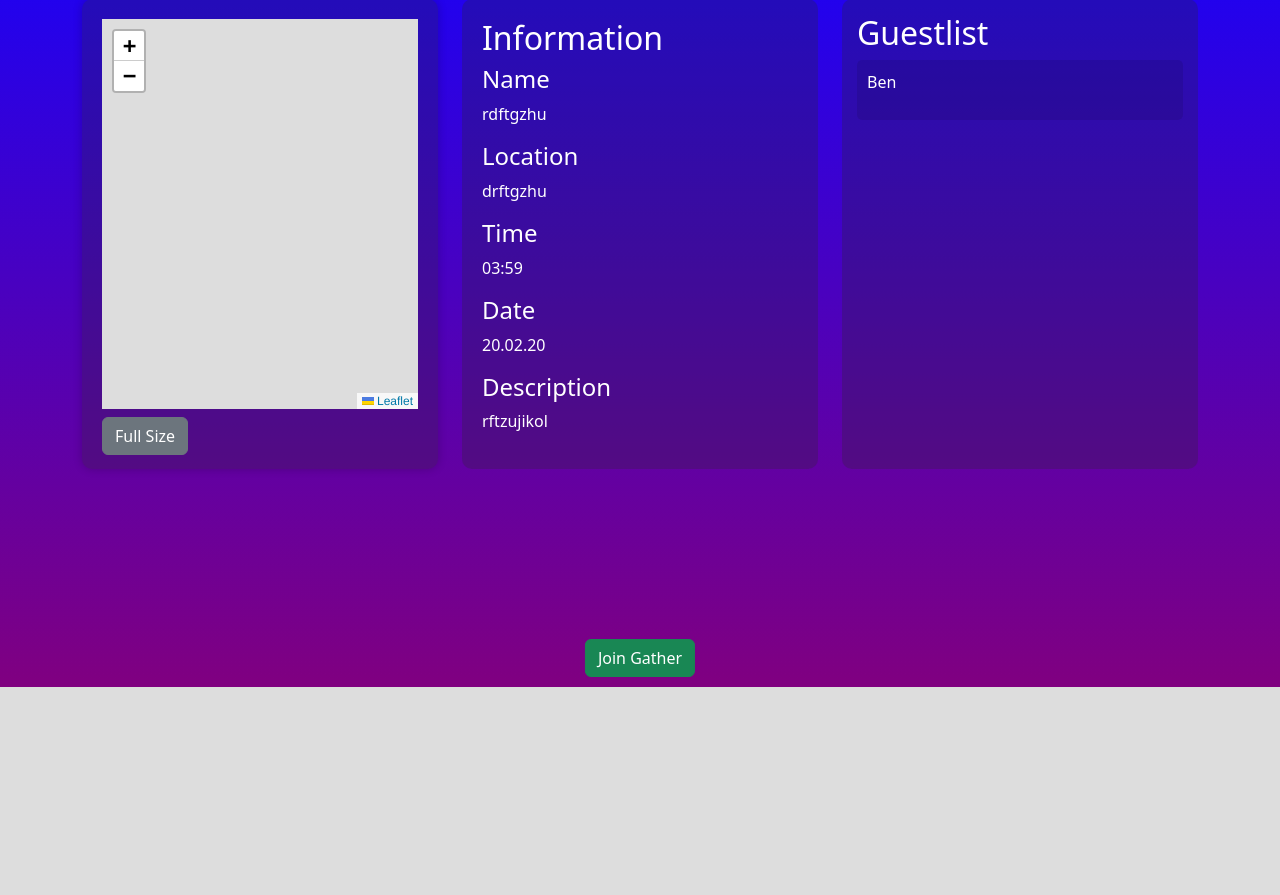
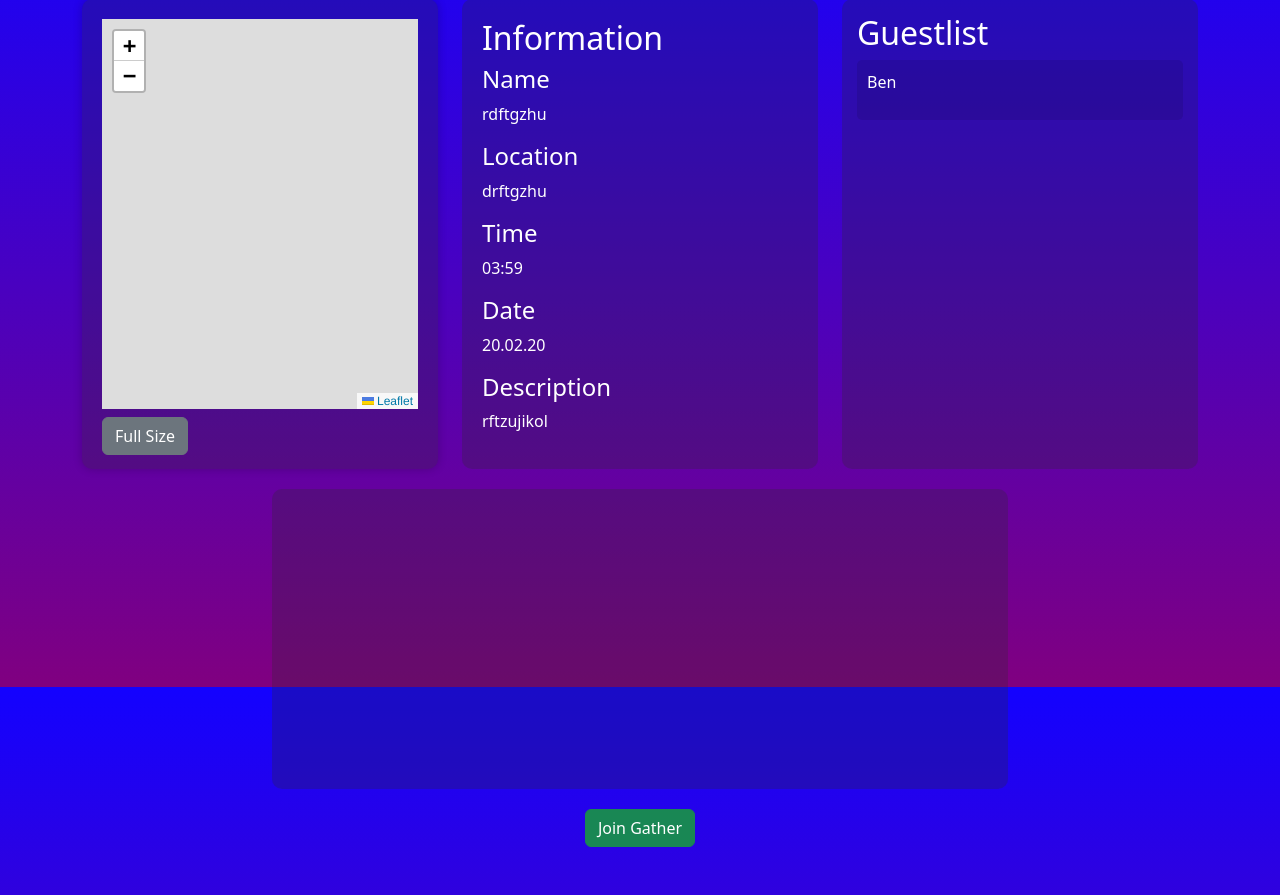
Before and after one commit to jerankda/Gather-App, a Flask app: template G2G/website/templates/extendedGather.html in a window 1280 px wide. Shown: the part 113-1008 px from the top of the page. Before the commit the page ends 800 px from the top, so only its background shows below. Run offline with Flask 3, Linux system fonts and the light colour scheme; tables that the repository leaves empty hold one stand-in row (values such as "Sample post"); the template is opened without the code that fills it: values that come from a table or form of the project are taken from there, most other values are stand-ins (such as "Sample title", 1, 10 or a date in 2020).

Commit message:
empty container added

```diff
--- a/G2G/website/templates/extendedGather.html
+++ b/G2G/website/templates/extendedGather.html
@@ -19,25 +19,16 @@
 
         .map-container {
             padding: 20px;
-            padding-bottom: 60px; /* Increased bottom padding */
+            padding-bottom: 60px;
             background-color: rgba(43, 43, 43, 0.264);
             box-shadow: 0 0 10px rgba(0, 0, 0, 0.2);
             border-radius: 10px;
             height: 100%;
         }
 
-
         #map {
             height: 100%;
             width: 100%;
-        }
-
-        .bottom-buttons {
-            position: fixed;
-            left: 50%;
-            bottom: 10px;
-            transform: translateX(-50%);
-            text-align: center;
         }
 
         .guestlist-container {
@@ -50,7 +41,23 @@
         }
 
         #fullSizeMapBtn {
-            margin-top: 300%; /* Top margin */
+            margin-top: 300%;
+        }
+
+        .empty-container {
+            background-color: rgba(43, 43, 43, 0.264);
+            padding: 20px;
+            border-radius: 10px;
+            min-height: 300px; /* Increased height */
+        }
+
+        .lower-container {
+            margin-top: 20px;
+        }
+
+        .bottom-buttons {
+            margin-top: 20px; /* Added margin top */
+            text-align: center;
         }
     </style>
 </head>
@@ -65,12 +72,11 @@
 
     <div class="container my-5">
         <div class="row">
-                <div class="col-md-4">
-                    <div class="map-container">
-                        <div id="map"></div>
-                        <!-- Full Size Button with added margin -->
-                        <button type="button" class="btn btn-secondary mt-2" id="fullSizeMapBtn">Full Size</button>
-                    </div>
+            <div class="col-md-4">
+                <div class="map-container">
+                    <div id="map"></div>
+                    <button type="button" class="btn btn-secondary mt-2" id="fullSizeMapBtn">Full Size</button>
+                </div>
             </div>
 
             <div class="col-md-4">
@@ -111,6 +117,16 @@
             </div>
         </div>
 
+        <!-- New empty container, positioned below -->
+        <div class="row lower-container">
+            <div class="col-md-8 offset-md-2">
+                <div class="empty-container">
+                    <!-- Content for the empty container can be added here -->
+                </div>
+            </div>
+        </div>
+
+        <!-- Bottom buttons moved below the container -->
         <div class="bottom-buttons">
             {% if current_user not in Gather.users %}
             <form action="/join_gather" method="POST">
@@ -138,7 +154,7 @@
             $.get('/get_markers', function (data) {
                 data.forEach(function (marker) {
                     var button = document.createElement('button');
-                    button.className = 'btn btn-primary'; // Apply Bootstrap styling
+                    button.className = 'btn btn-primary';
                     button.textContent = 'Details';
 
                     var popupContent = document.createElement('div');
@@ -174,10 +190,9 @@
         document.addEventListener("DOMContentLoaded", function () {
             var markerLat = document.getElementById('markerLat').value;
             var markerLng = document.getElementById('markerLng').value;
-            var markerLng = document.getElementById('markerLng').value;
 
-            test1 = parseFloat(markerLat);
-            test2 = parseFloat(markerLng);
+            var test1 = parseFloat(markerLat);
+            var test2 = parseFloat(markerLng);
             mymap = L.map('map').setView([test1, test2], 16);
             fetchMarkers();
             L.tileLayer('https://{s}.tile.openstreetmap.org/{z}/{x}/{y}.png', {
```
